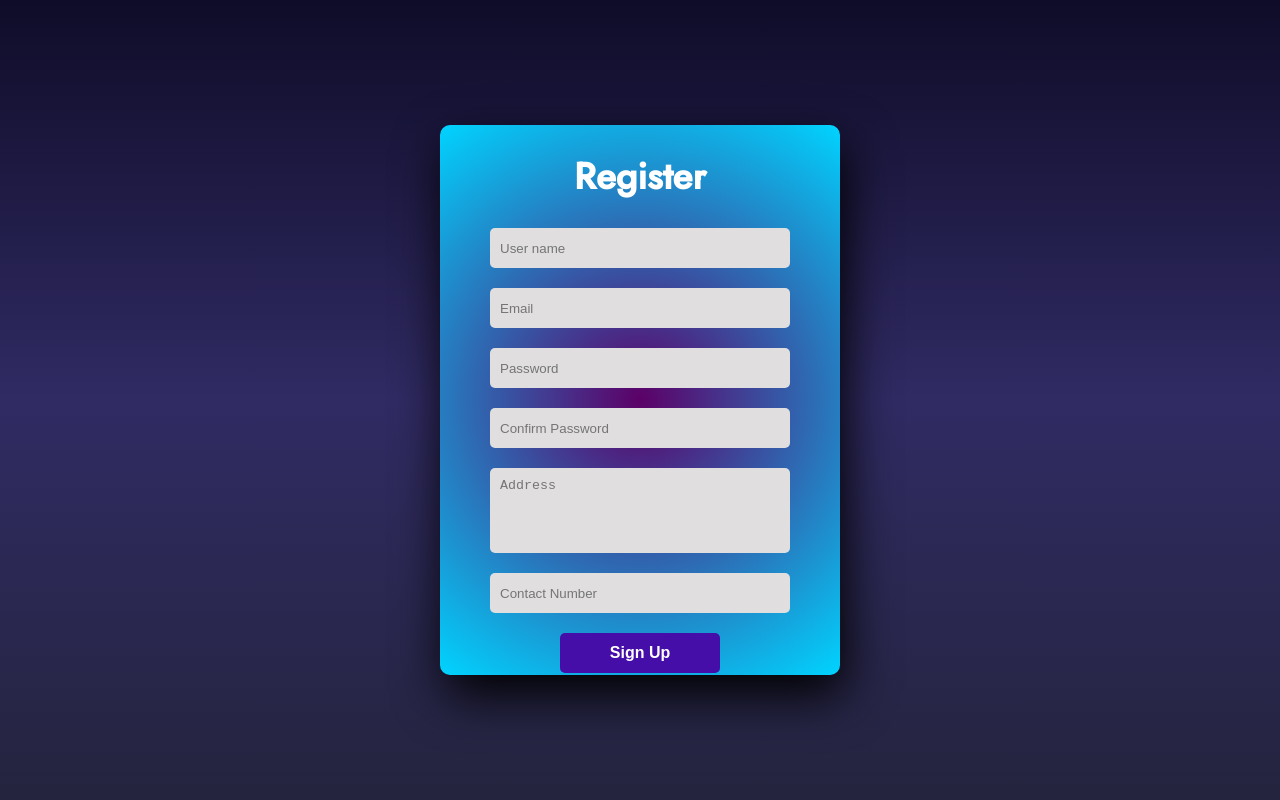
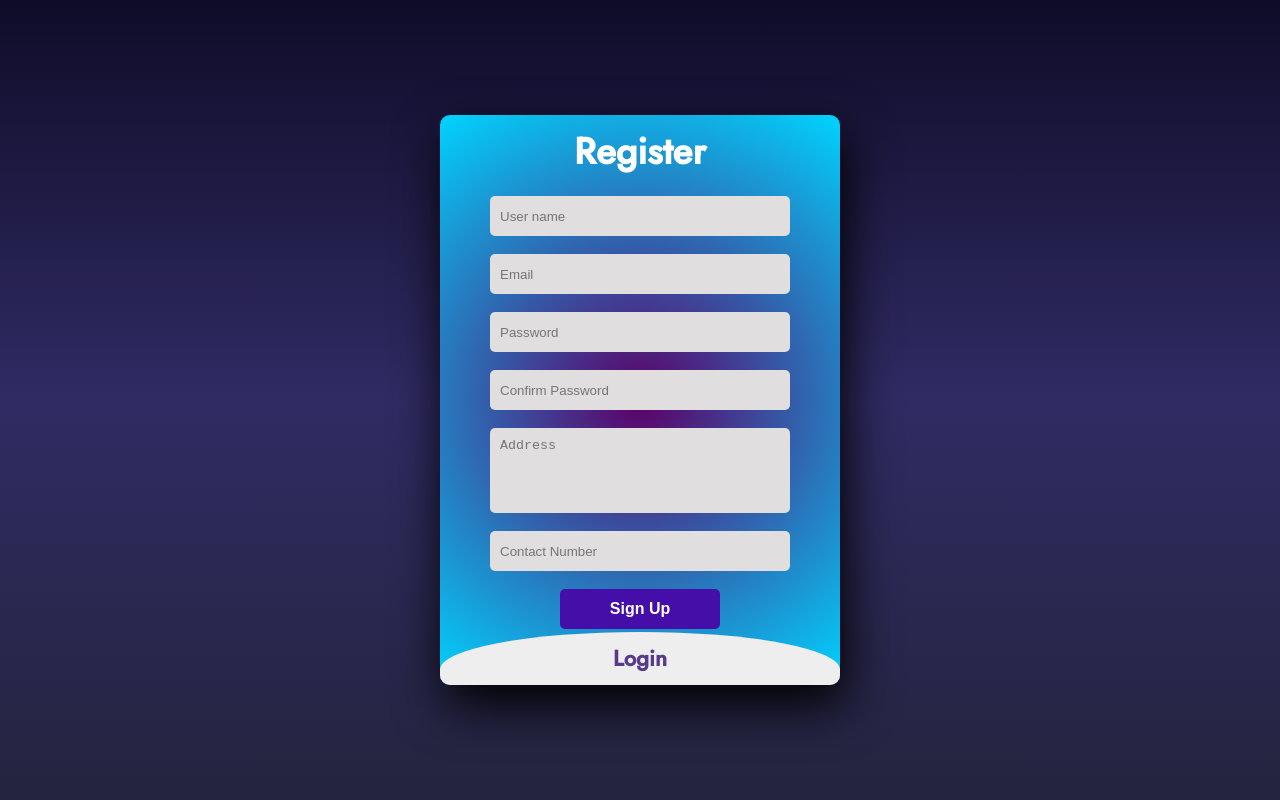
Before and after one commit to devil535/Project-Jg2, a plain HTML site: page index.html in a window 1280 px wide. Drawn offline with Linux system fonts and the light colour scheme.

Commit message:
New Css Added

```diff
--- a/style2.css
+++ b/style2.css
@@ -12,7 +12,7 @@ body{
 
 .main{
   width: 400px;
-  height: 550px;
+  height: 570px;
   background: red;
   overflow: hidden;
   /* background: url("1.jpg") no-repeat center / cover; */
@@ -38,7 +38,7 @@ label{
   font-size: 2.3em;
   justify-content: center;
   display: flex;
-  margin: 25px;
+  margin: 10px;
   font-weight: bold;
   cursor: pointer;
   transition: .5s ease-in-out;
@@ -50,7 +50,7 @@ input{
   background-color: #e0dede;
   justify-content: center;
   display: flex;
-  margin: 20px auto;
+  margin: 18px auto;
   padding: 10px;
   border: none;
   outline: none;
@@ -63,7 +63,7 @@ textarea{
   background-color: #e0dede;
   justify-content: center;
   display: flex;
-  margin: 20px auto;
+  margin: 18px auto;
   padding: 10px;
   border: none;
   outline: none;
@@ -73,14 +73,14 @@ textarea{
 button,#submit_button,#login_button{
   width: 40%;
   height: 40px;
-  margin: 20px auto;
+  margin: 18px auto;
   justify-content: center;
   display: block;
   color: #fff;
   background: #450ea9;
   font-size: 1em;
   font-weight: bold;
-  margin-top: 20px;
+  /* margin-top: 0px; */
   outline: none;
   border: none;
   border-radius: 5px;
@@ -108,7 +108,7 @@ button:hover{
 }
 
 #chk:checked ~ .login{
-  transform: translateY(-430px);
+  transform: translateY(-475px);
 }
 
 #chk:checked ~ .login label{
```
